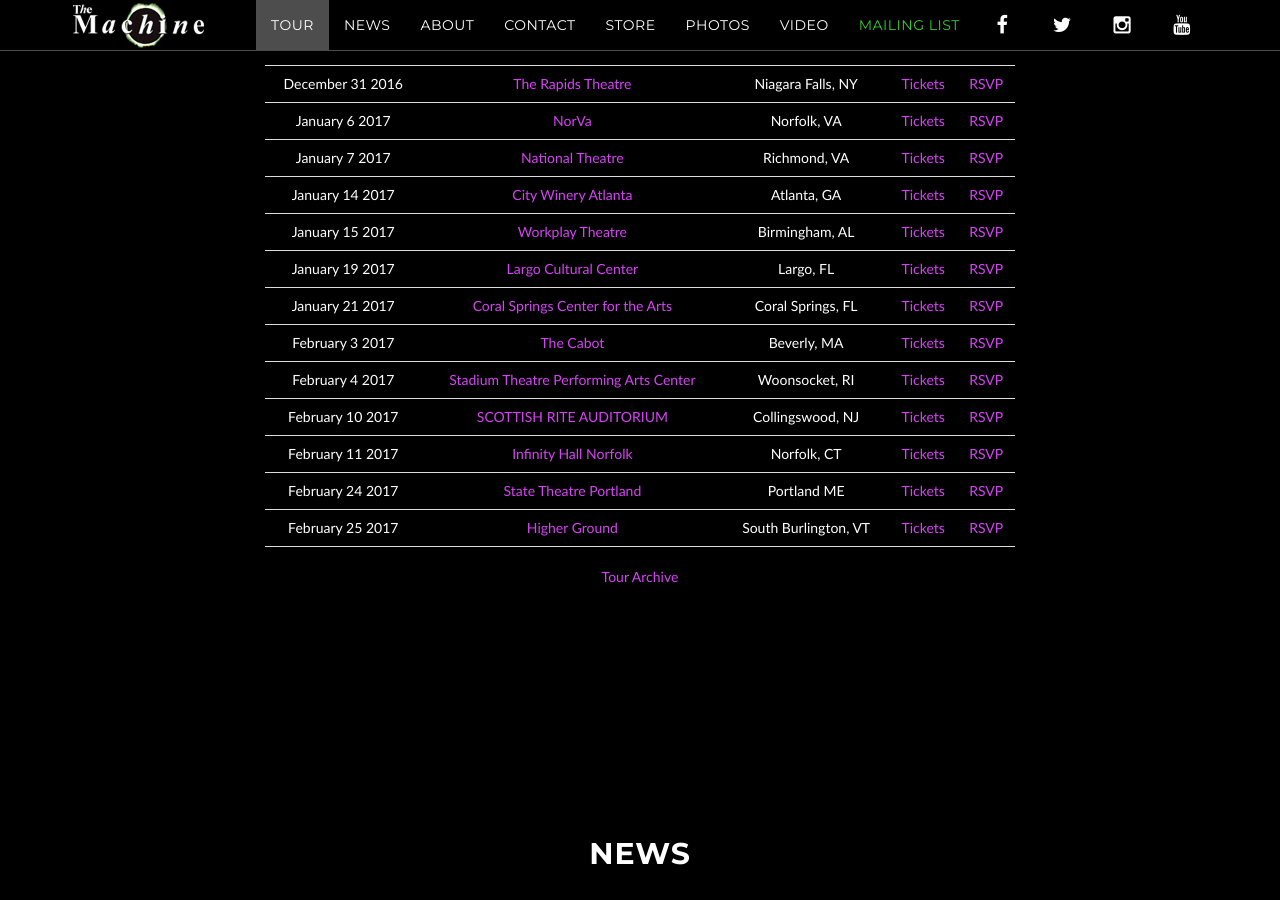
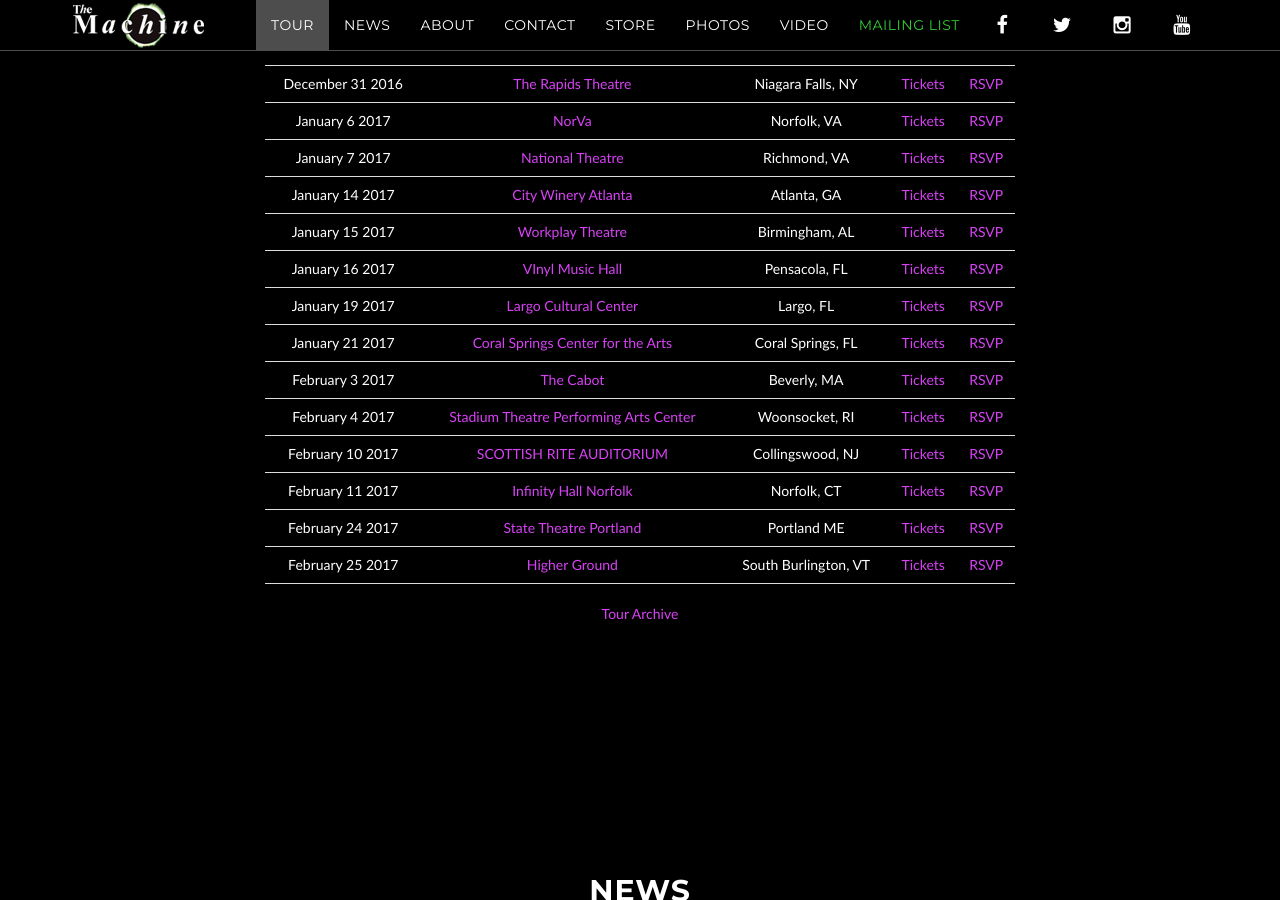
Before and after one commit to machineweb/machineweb.github.io, a Jekyll site: the page built from index.html, in a window 1280 px wide and 900 px high, scrolled down 953 px. Built offline with Jekyll 4.4.1, drawn with Linux system fonts in a browser that asks for light colours; comment, search, counter and statistics services are not loaded.

Commit message:
New tour item

```diff
--- a/_data/tour.yml
+++ b/_data/tour.yml
@@ -2807,3 +2807,11 @@
     tickets-url: "http://www.workplay.com/event/sunday-emporium-presents-the-machine/#PURCHASE"
     rsvp-url: "https://www.facebook.com/events/603391523201228/"
     order: "1484456400000"
+
+  - date: "January 16 2017"
+    venue: "VInyl Music Hall"
+    venue-url: "https://www.ticketfly.com/purchase/event/1391565?_ga=1.109677445.1667932671.1480367658"
+    location: "Pensacola, FL"
+    tickets-url: "https://www.ticketfly.com/purchase/event/1391565?_ga=1.109677445.1667932671.1480367658"
+    rsvp-url: "https://www.facebook.com/events/197227830735300/"
+    order: "1484542800000"
```
